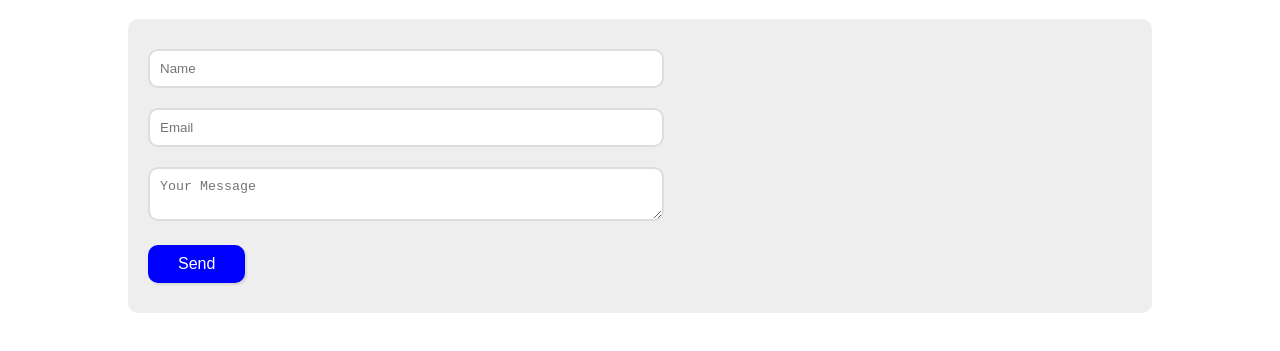
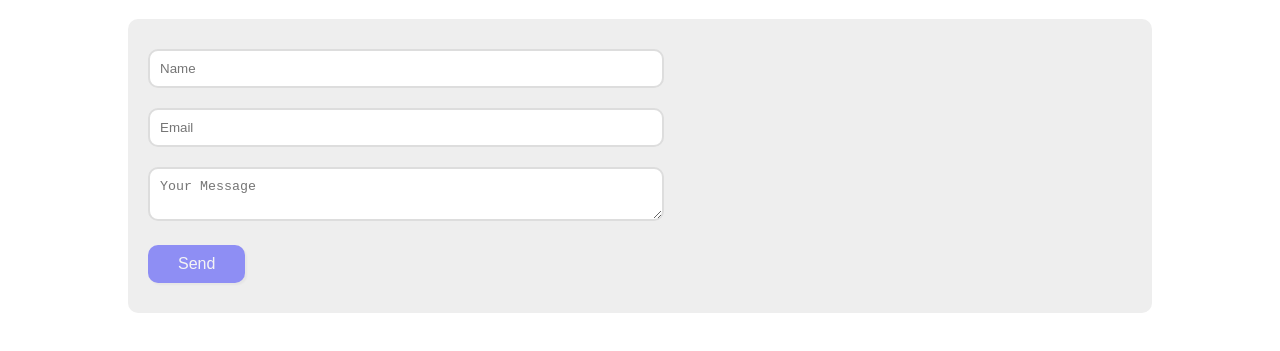
Before and after one commit to lhg81hc/angular6, a plain HTML site: page net_ninja_instruction/index.html at #!/contact in a window 1280 px wide. Shown: the part 59-410 px from the top of the page. Drawn offline with Linux system fonts and the light colour scheme.

Commit message:
Practice ng-disabled directive

```diff
--- a/net_ninja_instruction/app/views/contact.html
+++ b/net_ninja_instruction/app/views/contact.html
@@ -4,13 +4,13 @@
       <input type="text" placeholder="Name" name="name" ng-model="contact.name" ng-required="true" />
     </label>
     <label class="form-control">
-      <input type="text" placeholder="Email" name="email" ng-model="contact.email" ng-required="true"/>
+      <input type="email" placeholder="Email" name="email" ng-model="contact.email" ng-required="true"/>
     </label>
     <label class="form-control">
       <textarea placeholder="Your Message" name="message" ng-model="contact.message" ng-required="true"></textarea>
     </label>
     <label>
-      <input type="submit" value="Send">
+      <input type="submit" value="Send" ng-disabled="contactForm.$invalid">
     </label>
   </form>
 </div>
--- a/net_ninja_instruction/content/css/styles.css
+++ b/net_ninja_instruction/content/css/styles.css
@@ -228,3 +228,8 @@ main.ng-enter.ng-enter-active {
 input.ng-invalid.ng-touched, textarea.ng-invalid.ng-touched {
   border-color: #ea868f;
 }
+
+input[disabled='disabled'] {
+  opacity: 0.4;
+  cursor: not-allowed !important;
+}
```
